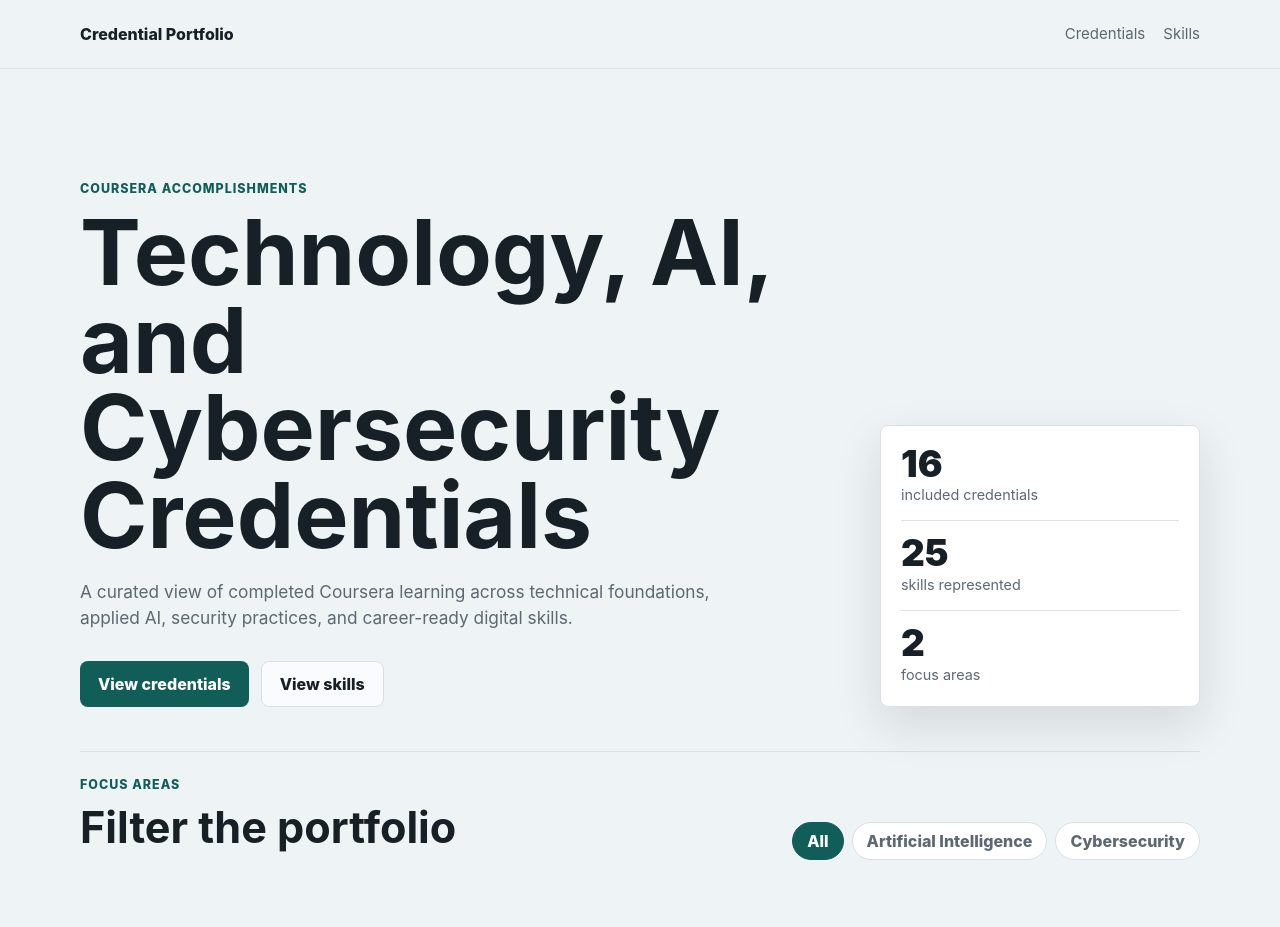
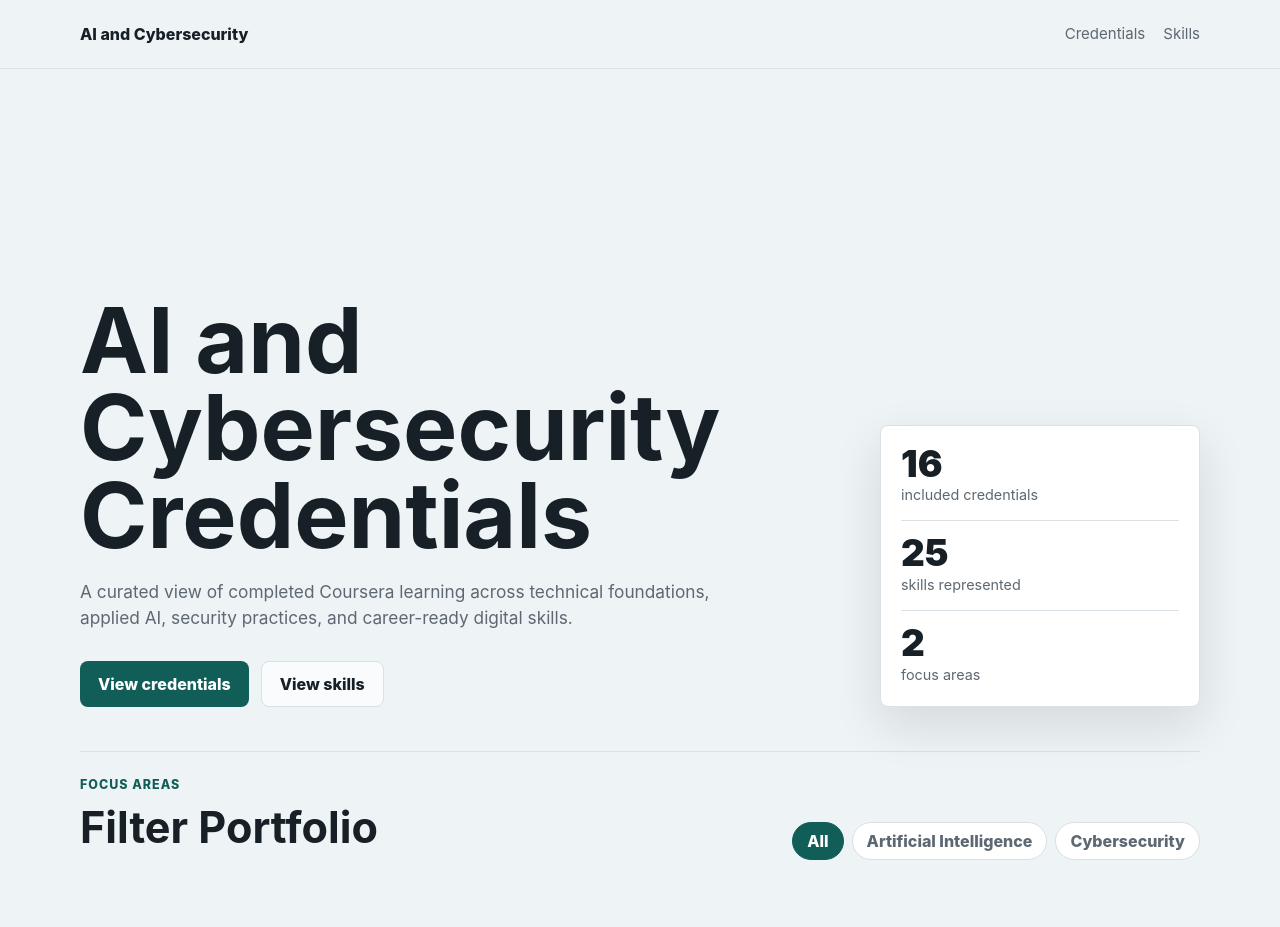
Before and after one commit to CN45/coursera-credentials, a plain HTML site: page index.html in a window 1280 px wide. Shown: the top 927 px of the page. Drawn offline with Linux system fonts and the light colour scheme.

Commit message:
Update credential portfolio title

```diff
--- a/index.html
+++ b/index.html
@@ -3,17 +3,17 @@
   <head>
     <meta charset="utf-8">
     <meta name="viewport" content="width=device-width, initial-scale=1">
-    <title>Coursera Credential Portfolio</title>
+    <title>AI and Cybersecurity Credentials</title>
     <meta
       name="description"
-      content="A focused portfolio of completed Coursera credentials in technology, artificial intelligence, and cybersecurity."
+      content="A focused portfolio of completed Coursera credentials in artificial intelligence and cybersecurity."
     >
     <link rel="stylesheet" href="styles.css">
   </head>
   <body>
     <header class="site-header">
       <nav class="nav" aria-label="Primary navigation">
-        <a class="brand" href="#top">Credential Portfolio</a>
+        <a class="brand" href="#top">AI and Cybersecurity</a>
         <div class="nav-links">
           <a href="#credentials">Credentials</a>
           <a href="#skills">Skills</a>
@@ -24,8 +24,7 @@
     <main id="top">
       <section class="hero">
         <div class="hero-content">
-          <p class="eyebrow">Coursera accomplishments</p>
-          <h1>Technology, AI, and Cybersecurity Credentials</h1>
+          <h1>AI and Cybersecurity Credentials</h1>
           <p class="hero-copy">
             A curated view of completed Coursera learning across technical foundations,
             applied AI, security practices, and career-ready digital skills.
@@ -54,7 +53,7 @@
       <section class="toolbar" aria-label="Credential filters">
         <div>
           <p class="section-kicker">Focus areas</p>
-          <h2>Filter the portfolio</h2>
+          <h2>Filter Portfolio</h2>
         </div>
         <div class="filter-buttons" id="filters" role="list"></div>
       </section>
```
Also changed, not shown: 1 other file.
